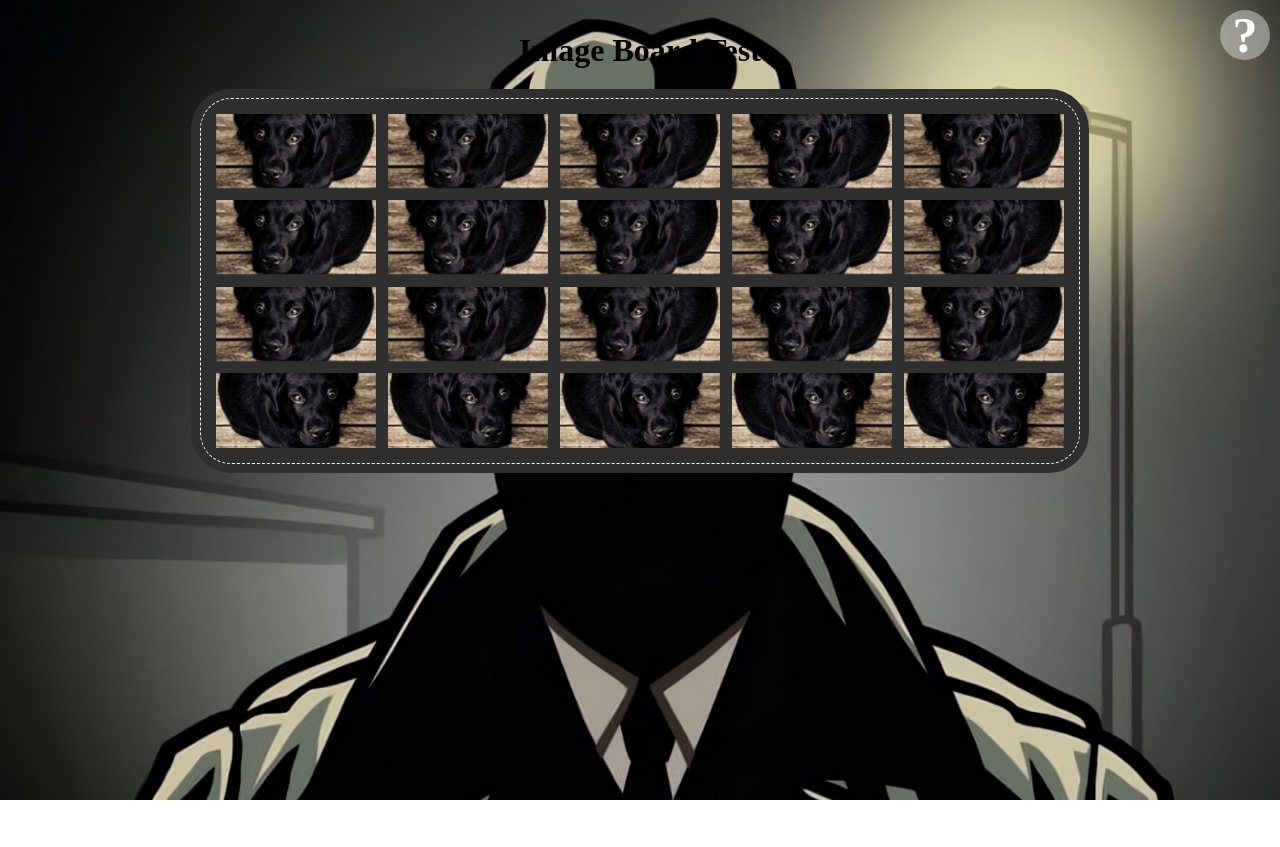
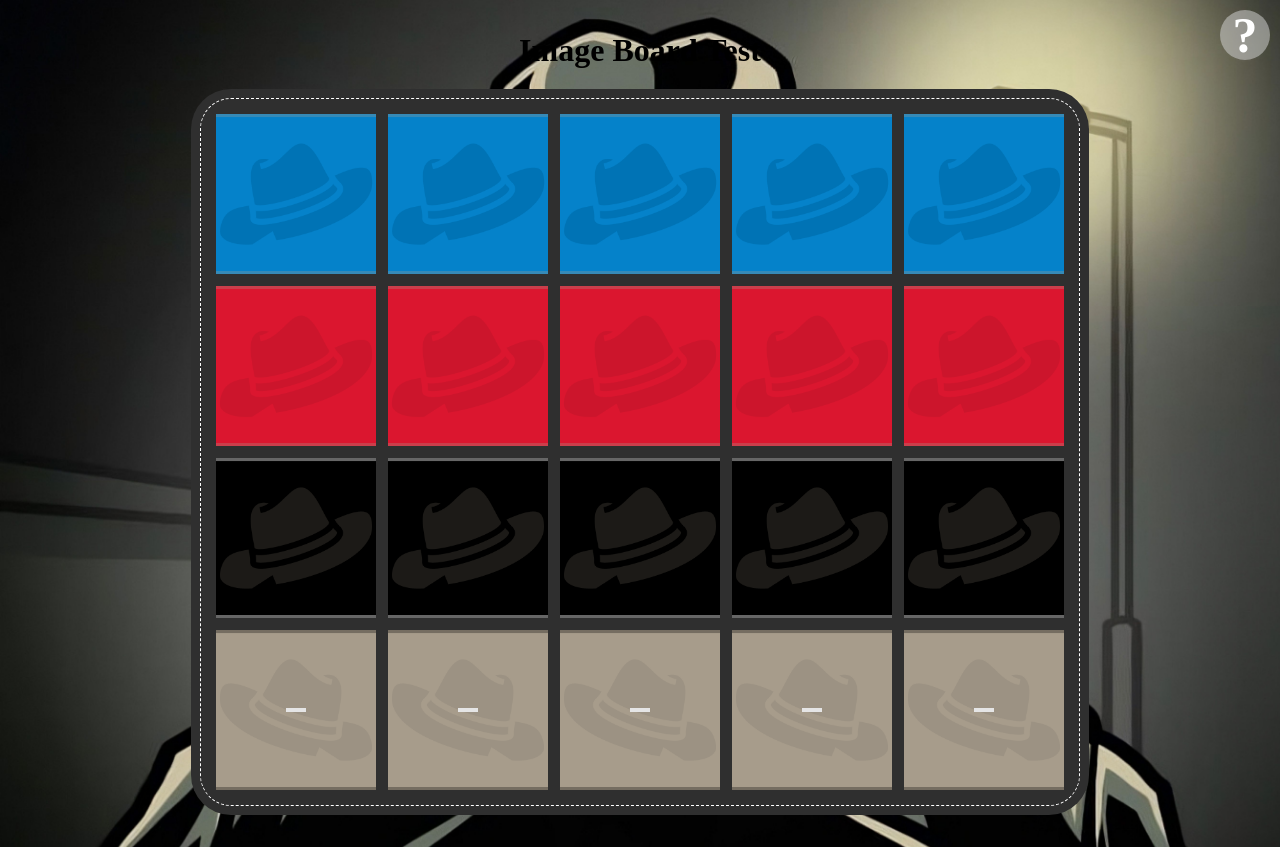
Before and after one commit to cyrimu/sopra-fs25-group-16-client, a Next.js app: page /image-board-test in a window 1280 px wide. Before the commit the page ends 800 px from the top, so only its background shows below. Built offline with nearby package versions, Linux system fonts and the light colour scheme; a web font is replaced by a local one; what @ant-design/nextjs-registry would draw is missing.

Commit message:
rebase with main

```diff
--- a/app/components/gameCard.tsx
+++ b/app/components/gameCard.tsx
@@ -35,10 +35,6 @@ const GameCard: React.FC<GameCardProps> = ({ card, selected }) => {
   const shouldRenderText = shouldShowContent && !isImage;
 
   function determineBackgroundImage(): CARD_COLOR {
-    const role = myPlayerInGame?.role;
-
-    //if (!role) throw new Error("The role of the player in game is null");
-
     if (
       (role === PLAYER_ROLES.BLUE_OPERATIVE || role === PLAYER_ROLES.RED_OPERATIVE) &&
       !isRevealed
@@ -58,45 +54,6 @@ const GameCard: React.FC<GameCardProps> = ({ card, selected }) => {
     dispatch(setSelectedCard(card.id));
   }
 
-  if (type !== GAME_TYPE.TEXT) {
-    return (
-      <motion.div
-        className={styles.card}
-        animate={{ rotateY: isRevealed ? 180 : 0 }}
-        transition={{ duration: 0.6, ease: "easeInOut" }}
-      >
-        <Image
-          src="/test.jpg"
-          alt="Test Image"
-          width={300}
-          height={300}
-          style={{ objectFit: "cover", width: "100%", height: "100%" }}
-        />
-      </motion.div>
-    );
-  } else {
-    return (
-      <motion.div
-        className={selected ? styles.cardSelected : styles.card}
-        style={
-          {
-            "--bg-image": `url("/${CARD_COLOR[
-              cardColor
-            ].toLowerCase()}_card.png")`,
-          } as React.CSSProperties
-        }
-        animate={animation}
-        transition={{ duration: 0.6, ease: "easeInOut" }}
-        onClick={handleSelectCard}
-      >
-        {!isRevealed && (
-          <div className={styles.cardTextContainer}>
-            <span>{content.toUpperCase()}</span>
-          </div>
-        )}
-      </motion.div>
-    );
-  }
   return (
     <motion.div
       className={selected ? styles.cardSelected : styles.card}
@@ -105,7 +62,7 @@ const GameCard: React.FC<GameCardProps> = ({ card, selected }) => {
           "--bg-image": isRevealed || isSpymaster
             ? `url("/${CARD_COLOR[cardColor].toLowerCase()}_card.png")`
             : `url("/white_card.png")`,
-          aspectRatio: type === GAME_TYPE.PICTURE ? "1 / 1" : "2.15",
+            aspectRatio: type === GAME_TYPE.PICTURE ? "1 / 1" : "2.15",
         } as React.CSSProperties
       }
       animate={animation}
```
Also changed, not shown: 1 other file (tests, documents, lock files or other folders).
